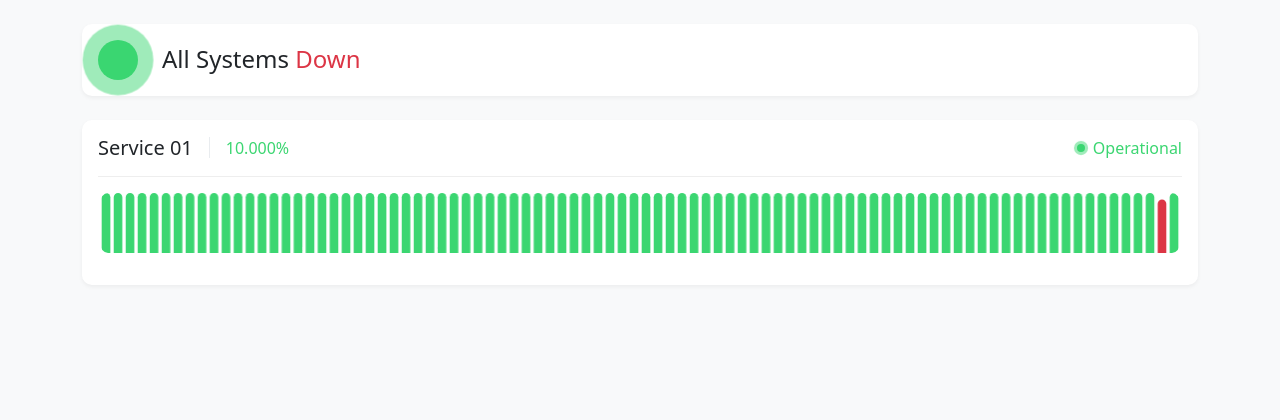
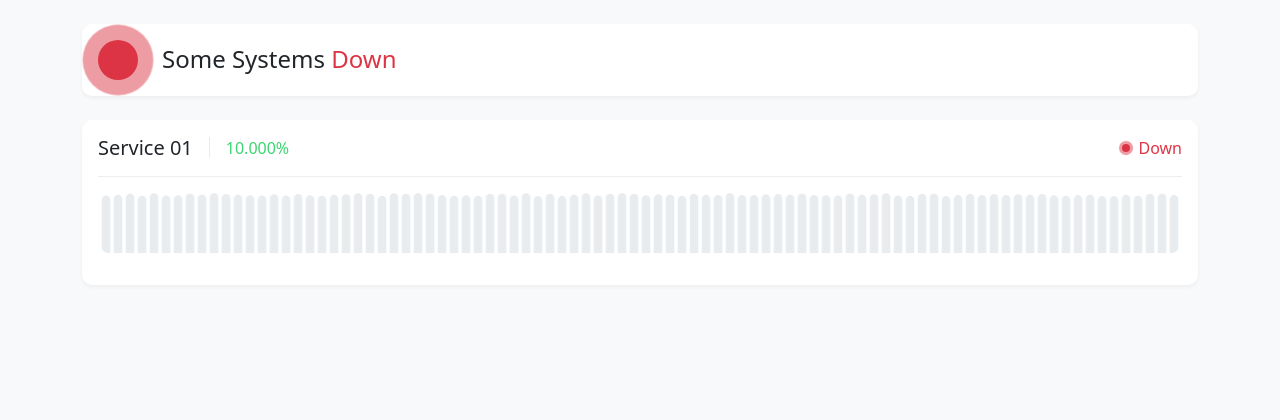
Before and after one commit to connecta-soft/crm-system-status, a Flask app: template templates/index.html in a window 1280 px wide. Shown: the part 62-482 px from the top of the page. Run offline with Flask 3, Linux system fonts and the light colour scheme; the template is opened without the code that fills it: most values are stand-ins (such as "Sample title", 1, 10 or a date in 2020).

Commit message:
Agent query: Are the down services now showing with red dots, red "Down" text, and gray charts? And does it show "Some Systems" in the header?
Improve status display with visual indicators for up/down systems and updated chart colors.

Screenshot: https://storage.googleapis.com/screenshot-production-us-central1/2dded96f-fb4e-4c71-b383-ee3c9c8cf284/eccee37a-1822-4589-8c8a-fe8f060618d8.jpg

```diff
--- a/static/css/style.css
+++ b/static/css/style.css
@@ -40,12 +40,16 @@ body {
     position: relative;
 }
 
+.live-dot.down {
+    background-color: #dc3545;
+}
+
 .live-dot::before {
     content: '';
     position: absolute;
     width: 100%;
     height: 100%;
-    background-color: #3bd671;
+    background-color: inherit;
     border-radius: 50%;
     animation: pulse 2s infinite;
 }
--- a/static/js/status.js
+++ b/static/js/status.js
@@ -33,27 +33,18 @@ function initializeUptimeCharts() {
     document.querySelectorAll('.uptime-chart').forEach(canvas => {
         const ctx = canvas.getContext('2d');
         const monitorId = canvas.dataset.monitorId;
+        const status = canvas.dataset.status;
+        const chartColor = status === 'Down' ? '#e9ecef' : '#3bd671';
 
         // Calculate dates for the last 3 months
         const today = new Date();
         const threeMonthsAgo = new Date(today);
         threeMonthsAgo.setMonth(today.getMonth() - 3);
 
-        // Get November 28th date
-        const nov28 = new Date(today.getFullYear(), 10, 28); // Month is 0-based, so 10 is November
-
         // Generate sample data for last 90 days
         const data = Array(90).fill(null).map((_, i) => {
             const date = new Date(today);
             date.setDate(date.getDate() - (90 - i));
-
-            // Set specific value for January 1st
-            if (date.getMonth() === 0 && date.getDate() === 1) {
-                return {
-                    value: 89.272,
-                    date: date
-                };
-            }
 
             return {
                 value: 95 + (Math.random() * 5), // Generate values between 95-100%
@@ -66,8 +57,8 @@ function initializeUptimeCharts() {
             data: {
                 labels: data.map(d => d.date),
                 datasets: [{
-                    data: data.map(d => d.value >= 95 ? 100 : d.value),
-                    backgroundColor: data.map(d => d.value >= 95 ? '#3bd671' : '#dc3545'),
+                    data: data.map(d => d.value),
+                    backgroundColor: chartColor,
                     borderRadius: 10,
                     borderWidth: 0,
                     barPercentage: 0.8,
--- a/templates/index.html
+++ b/templates/index.html
@@ -11,11 +11,11 @@
                 <div class="card-body">
                     {% set all_operational = monitors|selectattr('status', 'equalto', 'Up')|list|length == monitors|length %}
                     <div class="d-flex align-items-center">
-                        <div class="status-icon {{ 'text-success' if all_operational else 'text-warning' }} me-3">
-                            <span class="live-dot"></span>
+                        <div class="status-icon {{ 'text-success' if all_operational else 'text-danger' }} me-3">
+                            <span class="live-dot {{ 'down' if not all_operational }}"></span>
                         </div>
                         <div>
-                            <h2 class="h4 mb-0">All Systems <span class="{{ 'text-success' if all_operational else 'text-danger' }}">{{ 'Operational' if all_operational else 'Down' }}</span></h2>
+                            <h2 class="h4 mb-0">Some Systems <span class="{{ 'text-success' if all_operational else 'text-danger' }}">{{ 'Operational' if all_operational else 'Down' }}</span></h2>
                         </div>
                     </div>
                 </div>
@@ -35,14 +35,14 @@
                                         <span class="uptime-percentage">{{ "%.3f"|format(monitor.uptime) }}%</span>
                                     </div>
                                     <div class="service-status">
-                                        <span class="live-dot"></span>
-                                        <span class="status-text">Operational</span>
+                                        <span class="live-dot {{ 'down' if monitor.status == 'Down' }}"></span>
+                                        <span class="status-text {{ 'text-danger' if monitor.status == 'Down' }}">{{ 'Down' if monitor.status == 'Down' else 'Operational' }}</span>
                                     </div>
                                 </div>
                             </div>
 
                             <div class="uptime-graph">
-                                <canvas class="uptime-chart" data-monitor-id="{{ monitor.id }}"></canvas>
+                                <canvas class="uptime-chart" data-monitor-id="{{ monitor.id }}" data-status="{{ monitor.status }}"></canvas>
                             </div>
                         </div>
                     </div>
```
